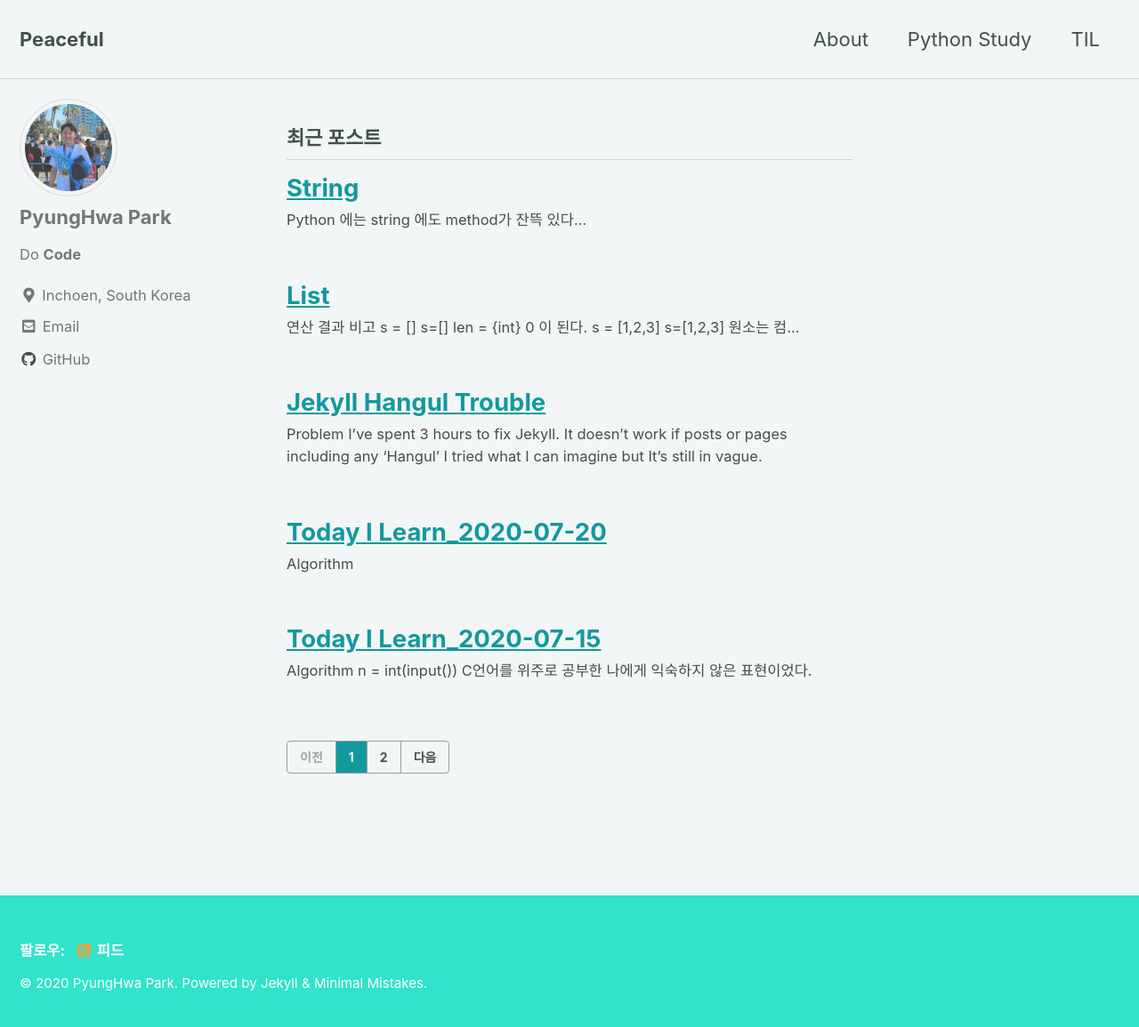
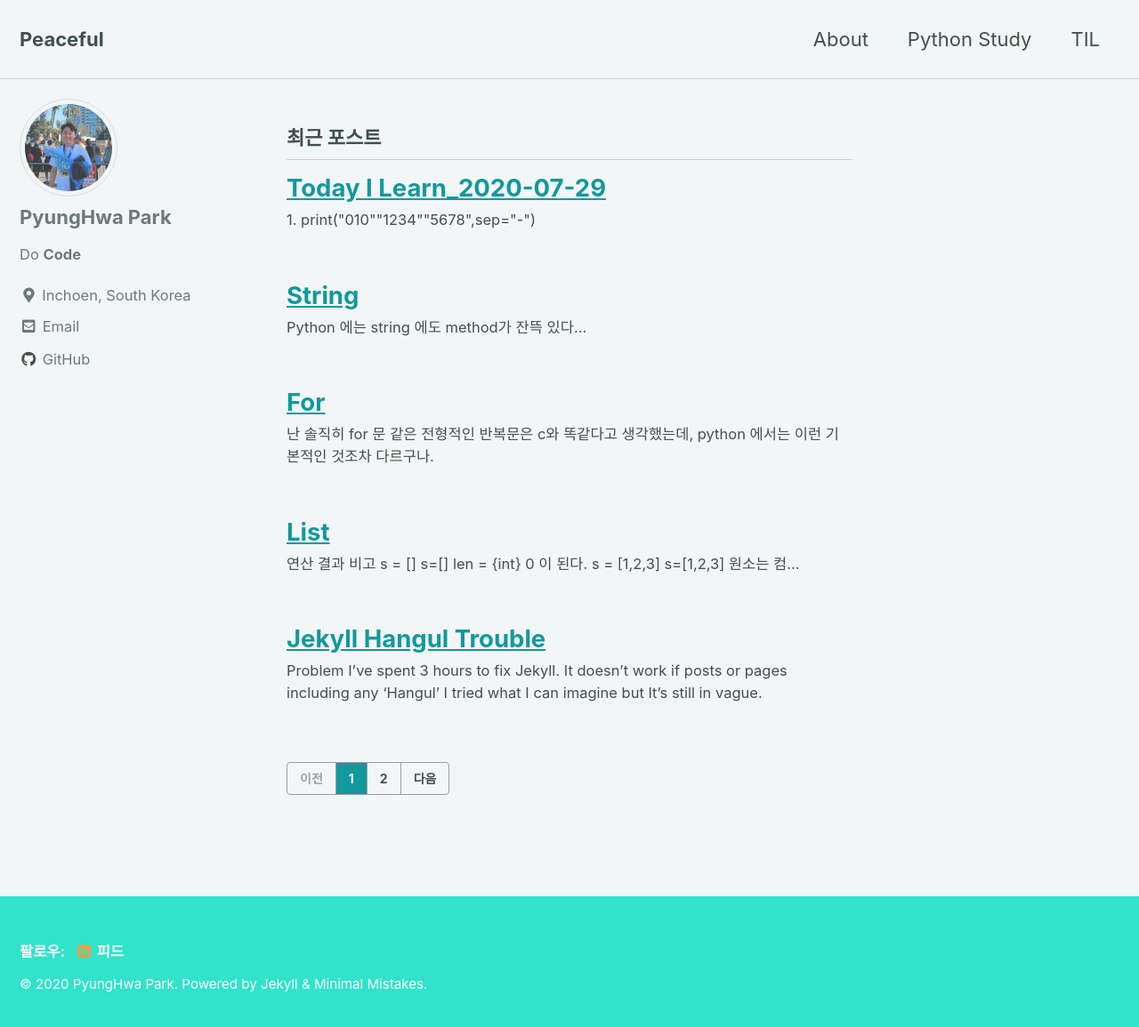
Before and after one commit to Dried-Apricot/Dried-Apricot.github.io, a Jekyll site: the page built from index.html, in a window 1280 px wide and 1162 px high. Shown: the top 1155 px of the window at 89% size. Built offline with Jekyll 4.4.1, drawn with Linux system fonts in a browser that asks for light colours; cached includes are drawn as plain includes; the list of posts is cut into pages by our own code.

Commit message:
포스팅

```diff
--- /dev/null
+++ b/_posts/Python/2020-07-23-for.md
@@ -0,0 +1,13 @@
+---
+title: "For"
+date: 2020-07-23 22:00
+categories: python3 algorithm
+---
+난 솔직히 for 문 같은 전형적인 반복문은 c와 똑같다고 생각했는데, python 에서는 이런 기본적인 것조차 다르구나.
+
+---
+# For
+[출처:Python dcos](https://docs.python.org/3/reference/compound_stmts.html#the-for-statement)
+[출처:wicidocs](https://wikidocs.net/22)
+
+*The for statement is used to iterate over the elements of a sequence (such as a string, tuple or list) or other iterable object:*
--- a/_posts/Python/2020-07-23-string.md
+++ b/_posts/Python/2020-07-23-string.md
@@ -1,6 +1,6 @@
 ---
 title: "String"
-date: 2020-07-23 21:05
+date: 2020-07-29 21:03
 categories: python3 algorithm
 ---
 Python 에는 string 에도 method가 잔뜩 있다...
@@ -20,3 +20,4 @@ Python 에는 string 에도 method가 잔뜩 있다...
 |---|           ---|---|
 |`str.count()`|||
 |`str.find(sub[,start[,end]])`|||
+|`str.join(iterable)`|concatenation 문자열을 반환한다?||
--- /dev/null
+++ b/_posts/TIL/2020-07-29-TIL.md
@@ -0,0 +1,18 @@
+---
+title: "Today I Learn_2020-07-29"
+date: 2020-07-29 21:03
+categories: TIL
+---
+#### 1. `print("010""1234""5678",sep="-")`
+
+
+구분자를 지정하는 옵션이다.
+실행 결과: 010-1234-5678
+
+
+#### 2. `print(,end="")`
+
+프린트의 마지막에 어떤 것을 넣을지 escape 문자를 결정한다.
+
+
+\n 등
```
